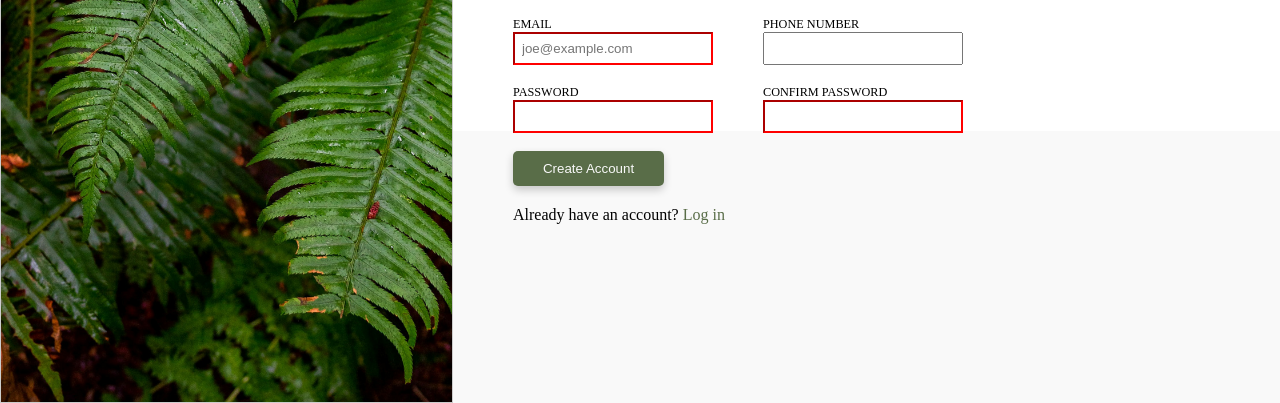
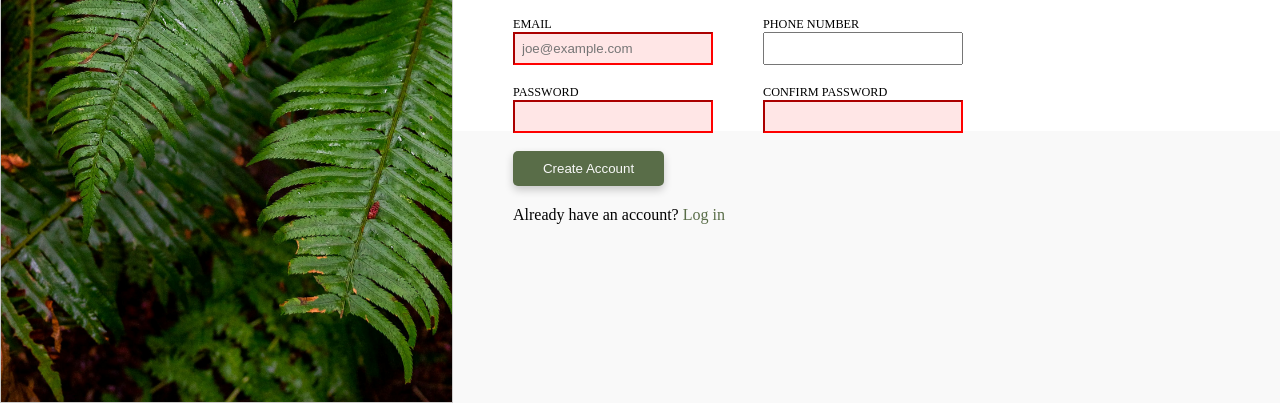
Before and after one commit to arjay-web/sign-up-form, a plain HTML site: page index.html in a window 1280 px wide. Shown: the part 397-800 px from the top of the page. Drawn offline with Linux system fonts and the light colour scheme.

Commit message:
added background color for invalid input

```diff
--- a/styles.css
+++ b/styles.css
@@ -124,6 +124,7 @@ input:valid {
 input[type='password']:invalid,
 input[type='email']:invalid {
     border-color:red;
+    background-color: #ffe6e6;
 }
 
 button {
```
